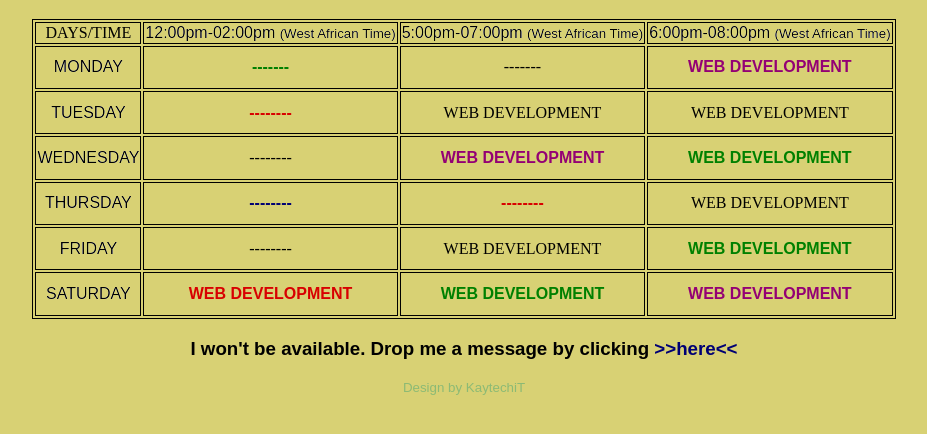
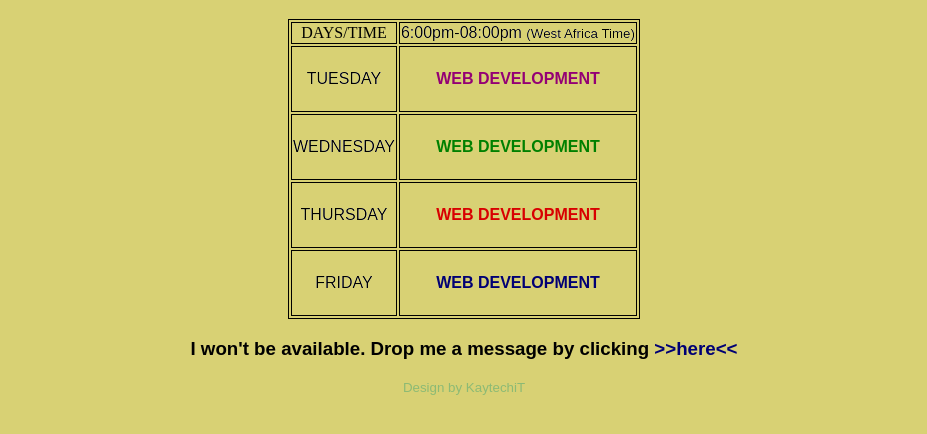
Before and after one commit to Kayode-Lateef/web-time-table, a plain HTML site: page index.html in a window 1280 px wide. Shown: the part 166-600 px from the top of the page, without its empty margins (176-1103 px from the left). Drawn offline with Linux system fonts and the light colour scheme.

Commit message:
Update index.html

```diff
--- a/index.html
+++ b/index.html
@@ -15,47 +15,26 @@
         <thead>
            <tr>
               <td id="sub1">DAYS/TIME</td>
-              <td id="sub">12:00pm-02:00pm <small>(West African Time)</small></td>
-              <td id="sub">5:00pm-07:00pm <small>(West African Time)</small></td>
-              <td id="sub">6:00pm-08:00pm <small>(West African Time)</small></td>
+              <td id="sub">6:00pm-08:00pm <small>(West Africa Time)</small></td>
            </tr>
         </thead>
         <tbody>
+
            <tr>
-              <td id="sub">MONDAY</td>
-              <td id="box4">-------</td>
-              <td id="box1">-------</td>
+              <td id="sub">TUESDAY</td>
               <td id="box3">WEB DEVELOPMENT</td>
            </tr>
            <tr>
-              <td id="sub">TUESDAY</td>
-              <td id="box5">--------</td>
-              <td id="box2">WEB DEVELOPMENT</td>
-              <td id="box6">WEB DEVELOPMENT</td>
-           </tr>
-           <tr>
               <td id="sub">WEDNESDAY</td>
-              <td id="box6">--------</td>
-              <td id="box3">WEB DEVELOPMENT</td>
               <td id="box4">WEB DEVELOPMENT</td>
            </tr>
            <tr>
               <td id="sub">THURSDAY</td>
-              <td id="box7">--------</td>
-              <td id="box5">--------</td>
-              <td id="box2">WEB DEVELOPMENT</td>
+              <td id="box5">WEB DEVELOPMENT</td>
            </tr>
            <tr>
               <td id="sub">FRIDAY</td>
-              <td id="box1">--------</td>
-              <td id="box2">WEB DEVELOPMENT</td>
-              <td id="box4">WEB DEVELOPMENT</td>
-           </tr>
-           <tr>
-              <td id="sub">SATURDAY</td>
-              <td id="box5">WEB DEVELOPMENT</td>
-              <td id="box4">WEB DEVELOPMENT</td>
-              <td id="box3">WEB DEVELOPMENT</td>
+              <td id="box7">WEB DEVELOPMENT</td>
            </tr>
         </tbody>
      </table>
```
